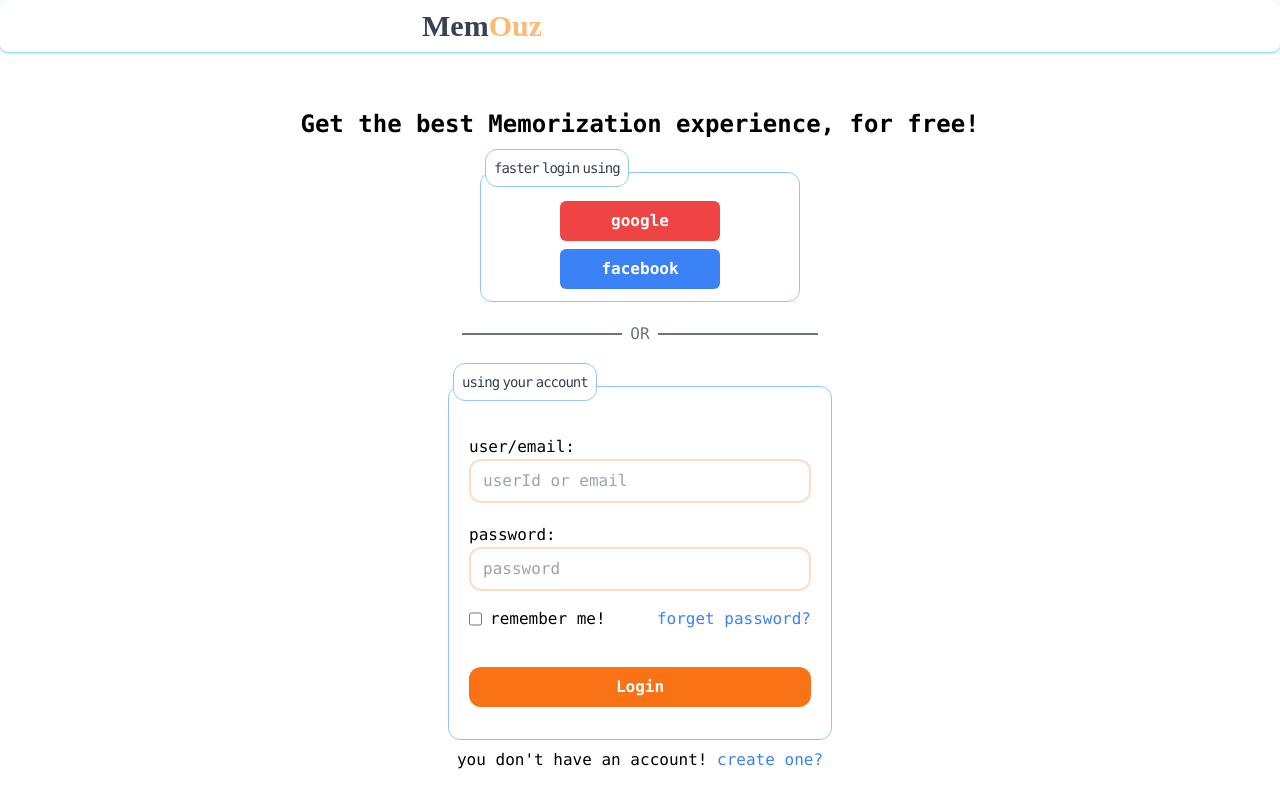
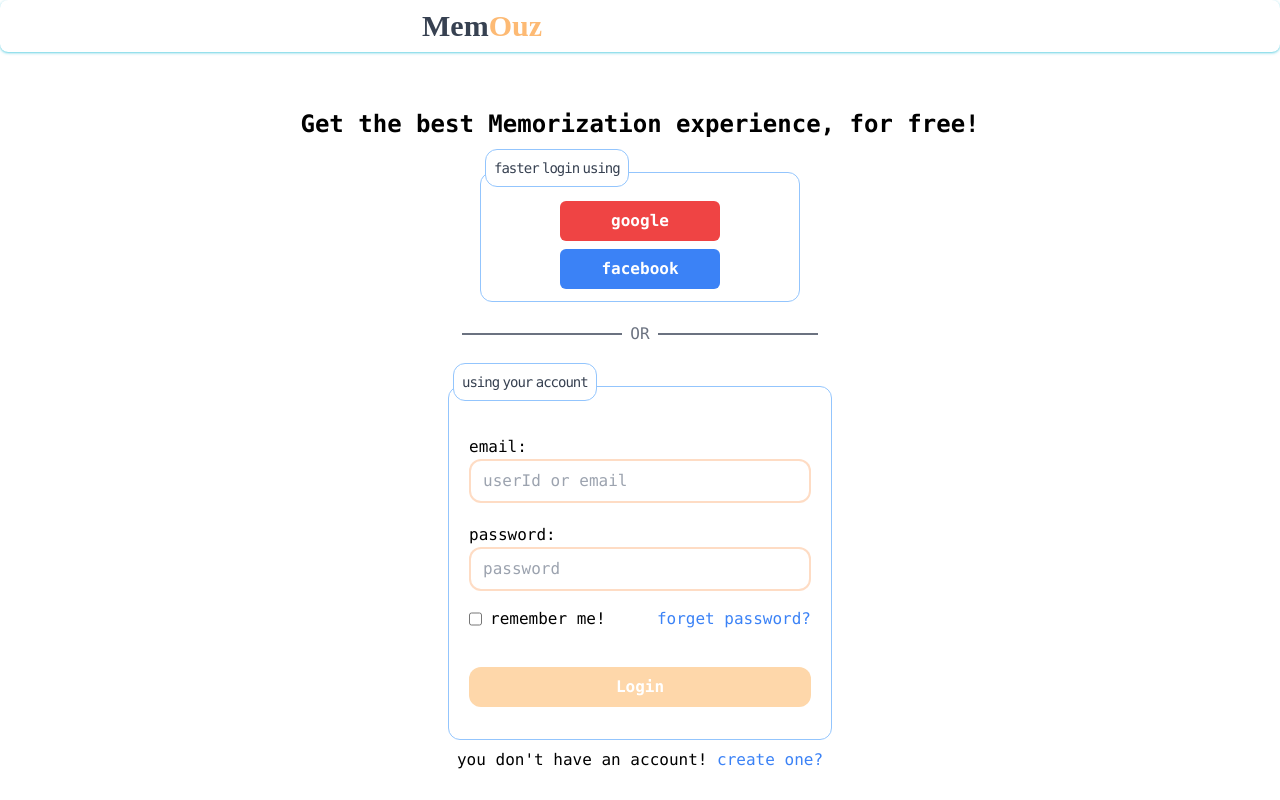
Before and after one commit to oz-om/memo-app, a React (Vite) app: page /log-in in a window 1280 px wide. Built offline with nearby package versions, Linux system fonts and the light colour scheme; no server answers; some icons are missing.

Commit message:
update V_6.0.0

```diff
--- a/src/components/form/index.jsx
+++ b/src/components/form/index.jsx
@@ -17,12 +17,49 @@ export const Input = (props) => {
   return (
     <div className='mt-5'>
       <label className=''>{fieldName}:</label>
-      <input type={type} placeholder={placeholder} name={name} onInput={method} className='border-2 border-orange-500/25 rounded-xl outline-none pl-3 py-2 block w-full' />
+      <input type={type} autoComplete='false' placeholder={placeholder} name={name} onInput={method} className='border-2 border-orange-500/25 rounded-xl outline-none pl-3 py-2 block w-full' />
     </div>
   );
 };
 
 export const FormBtn = (props) => {
-  const { name, addStyle } = props;
-  return <button className={"text-white font-bold py-2 px-4 bg-orange-500 border-orange-800 border-1 rounded-xl my-5 " + addStyle}>{name}</button>;
+  const { name, addStyle, loading } = props;
+  return (
+    <button id={name} className={"text-white w-full flex items-center justify-center font-bold py-2 px-4 bg-orange-200 border-orange-800 border-1 rounded-xl my-5 pointer-events-none " + (loading && " pointer-events-none cursor-no-drop  ") + addStyle}>
+      {loading && <span className='iconoir-refresh-double animate-spin mr-2 '></span>}
+      <span>{name}</span>
+    </button>
+  );
 };
+
+let allValid = false;
+export function isValid(inputsHealth, input, name, value, submit) {
+  let inputRequirements = {
+    username: /^[a-zA-Z0-9-]{3,}$/,
+    email: /^[a-zA-Z0-9]+@[a-zA-Z]+\.[a-zA-Z]+$/i,
+    password: /^(?=.*[!@#\$%^&*])[\S]{6,}$/,
+  };
+
+  if (inputRequirements[name].test(value)) {
+    input.classList.add("border-1", "border-green-400");
+    inputsHealth[name] = true;
+  } else {
+    input.classList.remove("border-1", "border-green-400");
+    inputsHealth[name] = false;
+  }
+
+  for (let health in inputsHealth) {
+    if (!inputsHealth[health]) {
+      allValid = false;
+      break;
+    }
+    allValid = true;
+  }
+  if (allValid) {
+    submit.classList.remove("pointer-events-none", "bg-orange-200");
+    submit.classList.add("bg-orange-500");
+  } else {
+    submit.classList.add("pointer-events-none", "bg-orange-200");
+    submit.classList.remove("bg-orange-500");
+  }
+}
--- a/src/pages/Login.jsx
+++ b/src/pages/Login.jsx
@@ -1,7 +1,7 @@
 import { useState, useEffect } from "react";
 import { Link, useNavigate } from "react-router-dom";
 import { useSelector, useDispatch } from "react-redux";
-import { Method, Line, Input, FormBtn } from "../components/form";
+import { Method, Line, Input, FormBtn, isValid } from "../components/form";
 import Footer from "../components/Footer";
 import { updateUserState } from "../store/reducers";
 import axios from "axios";
@@ -11,21 +11,32 @@ export default function Login() {
   // @ts-ignore
   const { userReducer } = useSelector((state) => state);
   const [userState, setUserState] = useState({ login: true });
+  const [loginSpin, setLoginSpin] = useState(false);
   const [inputs, setInputs] = useState({
     email: "",
     password: "",
   });
+  const [loginBtn, setLoginBtn] = useState();
   const navigate = useNavigate();
   const dispatch = useDispatch();
-  function handelInput(target) {
-    setInputs((inputs) => ({ ...inputs, [target.name]: target.value }));
-  }
   useEffect(() => {
     if (userReducer.userState) {
       navigate("/");
     }
+    //@ts-ignore
+    setLoginBtn(document.querySelector("form #Login"));
   }, [userReducer.userState]);
+
+  let [inputsHealth] = useState({
+    email: false,
+    password: false,
+  });
+  function handelInput(target) {
+    isValid(inputsHealth, target, target.name, target.value, loginBtn);
+    setInputs((inputs) => ({ ...inputs, [target.name]: target.value }));
+  }
   async function login() {
+    setLoginSpin(true);
     const options = {
       headers: { "Content-Type": "application/json" },
       withCredentials: true,
@@ -34,8 +45,10 @@ export default function Login() {
     const user = await req.data;
 
     if (user.login) {
+      setLoginSpin(false);
       dispatch(updateUserState(user));
     } else {
+      setLoginSpin(false);
       setUserState(user);
     }
   }
@@ -80,7 +93,7 @@ export default function Login() {
             }}
           >
             <Input
-              fieldName='user/email'
+              fieldName='email'
               type='text'
               placeholder='userId or email'
               name='email'
@@ -106,7 +119,7 @@ export default function Login() {
                 forget password?
               </Link>
             </div>
-            <FormBtn name='Login' addStyle='w-full' />
+            <FormBtn name='Login' addStyle='w-full' loading={loginSpin} />
           </form>
         </div>
         <p className='px-5 my-2 text-center'>
--- a/src/pages/Signin.jsx
+++ b/src/pages/Signin.jsx
@@ -1,6 +1,6 @@
 import { useState, useEffect } from "react";
 import { Link, useNavigate } from "react-router-dom";
-import { Input, Line, Method, FormBtn } from "../components/form";
+import { Input, Line, Method, FormBtn, isValid } from "../components/form";
 import Footer from "../components/Footer";
 import axios from "axios";
 import { useSelector } from "react-redux";
@@ -10,22 +10,35 @@ export default function Signin() {
   //@ts-ignore
   const { userReducer } = useSelector((state) => state);
   const [registerState, setRegisterState] = useState({ register: true });
+  const [signSpin, setSignSpin] = useState(false);
   const [inputs, setInputs] = useState({
     username: "",
     email: "",
     password: "",
   });
+  const [registerBtn, setRegisterBtn] = useState();
+
   const navigate = useNavigate();
-
-  function handelInputs(target) {
-    setInputs((inputs) => ({ ...inputs, [target.name]: target.value }));
-  }
   useEffect(() => {
     if (userReducer.userState) {
       navigate("/");
     }
+    //@ts-ignore
+    setRegisterBtn(document.querySelector("form #register"));
   }, [userReducer.userState]);
+
+  let [inputsHealth] = useState({
+    username: false,
+    email: false,
+    password: false,
+  });
+  function handelInputs(target) {
+    isValid(inputsHealth, target, target.name, target.value, registerBtn);
+    setInputs((inputs) => ({ ...inputs, [target.name]: target.value }));
+  }
+
   async function register(e) {
+    setSignSpin(true);
     e.preventDefault();
     const options = {
       headers: {
@@ -35,8 +48,10 @@ export default function Signin() {
     const req = await axios.post(`${VITE_API_KEY}/register`, inputs, options);
     const res = await req.data;
     if (res.register) {
+      setSignSpin(false);
       navigate("/log-in");
     } else {
+      setSignSpin(false);
       setRegisterState(res);
     }
   }
@@ -72,7 +87,7 @@ export default function Signin() {
             <Input fieldName='username' type='text' placeholder='username' name='username' method={(e) => handelInputs(e.target)} />
             <Input fieldName='email' type='email' placeholder='examle@mail.com' name='email' method={(e) => handelInputs(e.target)} />
             <Input fieldName='password' type='password' placeholder='password' name='password' method={(e) => handelInputs(e.target)} />
-            <FormBtn name='register' />
+            <FormBtn name='register' loading={signSpin} />
             <p>
               already have an account ?{" "}
               <Link to='/log-in' className='text-orange-500'>
```
